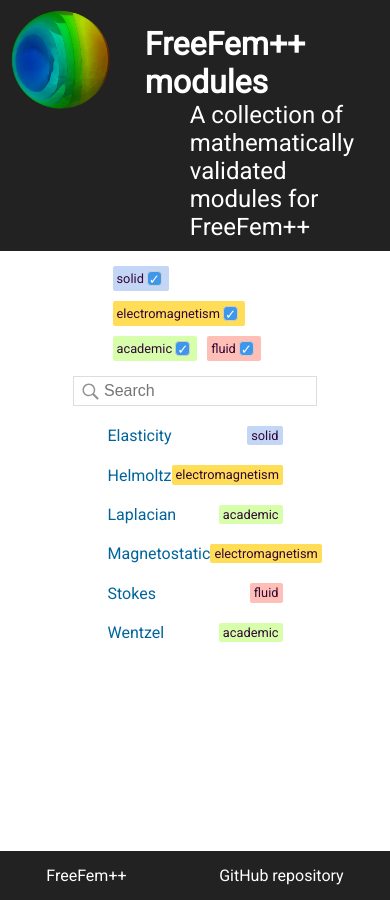
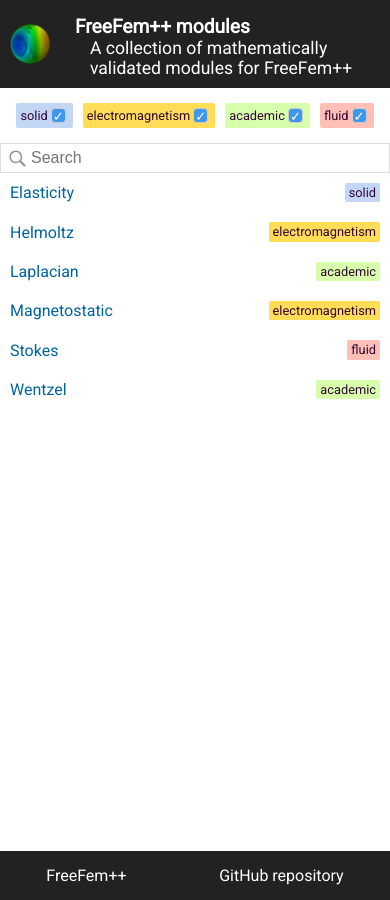
Before and after one commit to FreeFem/FreeFem-modules, a Jekyll site: the page built from index.md, in a window 390 px wide. Built offline with Jekyll 4.4.1, drawn with Linux system fonts in a browser that asks for light colours; nearby versions of some CDN libraries.

Commit message:
start responsive

```diff
--- a/_includes/header.html
+++ b/_includes/header.html
@@ -1,5 +1,5 @@
 <header>
-  <div>
+  <div class="headerImg">
     <a href="{{site.url}}{{ site.baseurl }}"><img alt="logo" src="{{ site.url }}{{ site.baseurl }}/assets/logo.png" /></a>
   </div>
   <div>
--- a/css/header.css
+++ b/css/header.css
@@ -9,6 +9,12 @@
   margin: 0;
   padding: 10px;
   color: white;
+}
+
+.headerImg {
+  display: flex;
+  justify-content: center;
+  align-items: center;
 }
 
 header a {
@@ -29,3 +35,17 @@
   padding-left: 60px;
   font-weight: normal;
 }
+
+@media only screen and (max-width: 600px) {
+  header img {
+    height: 40px;
+  }
+  header h1 {
+    padding: 5px 0 0 5px;
+    font-size: 1.2em;
+  }
+  header h2 {
+    padding-left: 20px;
+    font-size: 1.1em;
+  }
+}
--- a/css/home.css
+++ b/css/home.css
@@ -48,3 +48,16 @@
 .moduleCategory {
   color: #888;
 }
+
+@media only screen and (max-width: 600px) {
+  .categoriesArea {
+    width: 100%;
+  }
+  .searchArea {
+    width: 100%;
+  }
+  .modulesList {
+    padding: 0;
+    width: 100%;
+  }
+}
```
Also changed, not shown: css/module.css (+7 -0 lines), css/pygments.css (+7 -0 lines).
